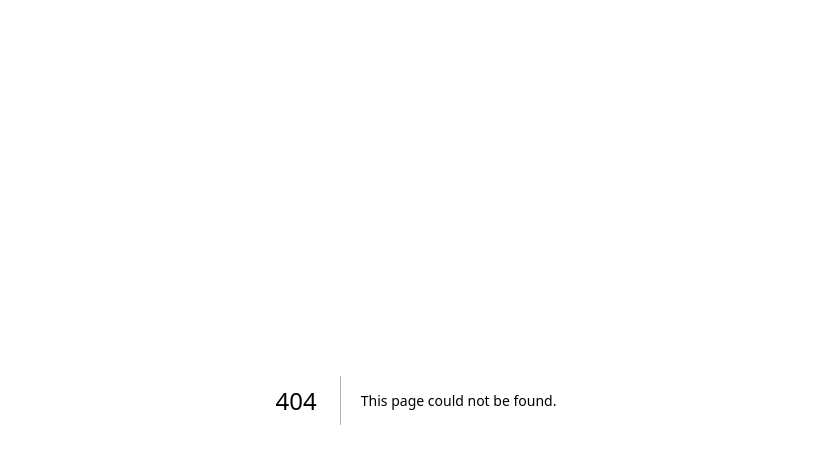
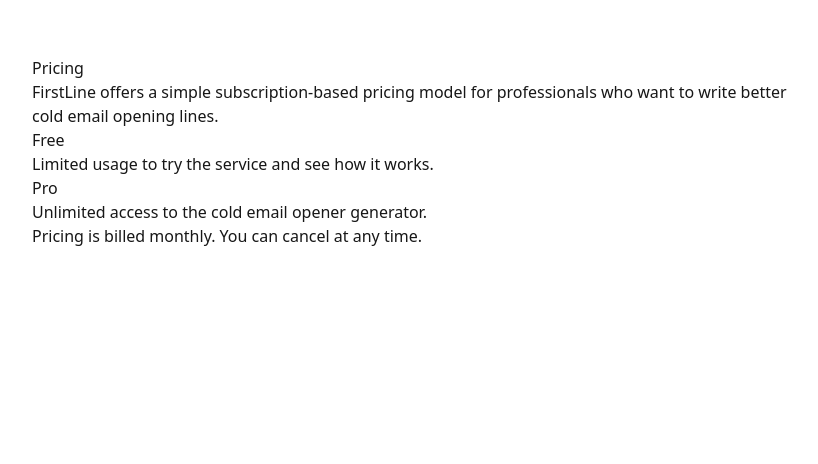
Before and after one commit to sebcom26/firstline, a Next.js app: page /pricing in a window 1280 px wide. Before the commit this address had no page. Shown: the top 464 px of the page, without its empty margins (224-1042 px from the left). Built offline with nearby package versions, Linux system fonts and the light colour scheme.

Commit message:
Add pricing page

```diff
--- /dev/null
+++ b/app/pricing/page.tsx
@@ -0,0 +1,26 @@
+export default function PricingPage() {
+  return (
+    <main style={{ maxWidth: 800, margin: "40px auto", padding: 16, fontFamily: "system-ui" }}>
+      <h1>Pricing</h1>
+
+      <p>
+        FirstLine offers a simple subscription-based pricing model for professionals who want
+        to write better cold email opening lines.
+      </p>
+
+      <h2>Free</h2>
+      <p>
+        Limited usage to try the service and see how it works.
+      </p>
+
+      <h2>Pro</h2>
+      <p>
+        Unlimited access to the cold email opener generator.
+      </p>
+
+      <p>
+        Pricing is billed monthly. You can cancel at any time.
+      </p>
+    </main>
+  );
+}
```
